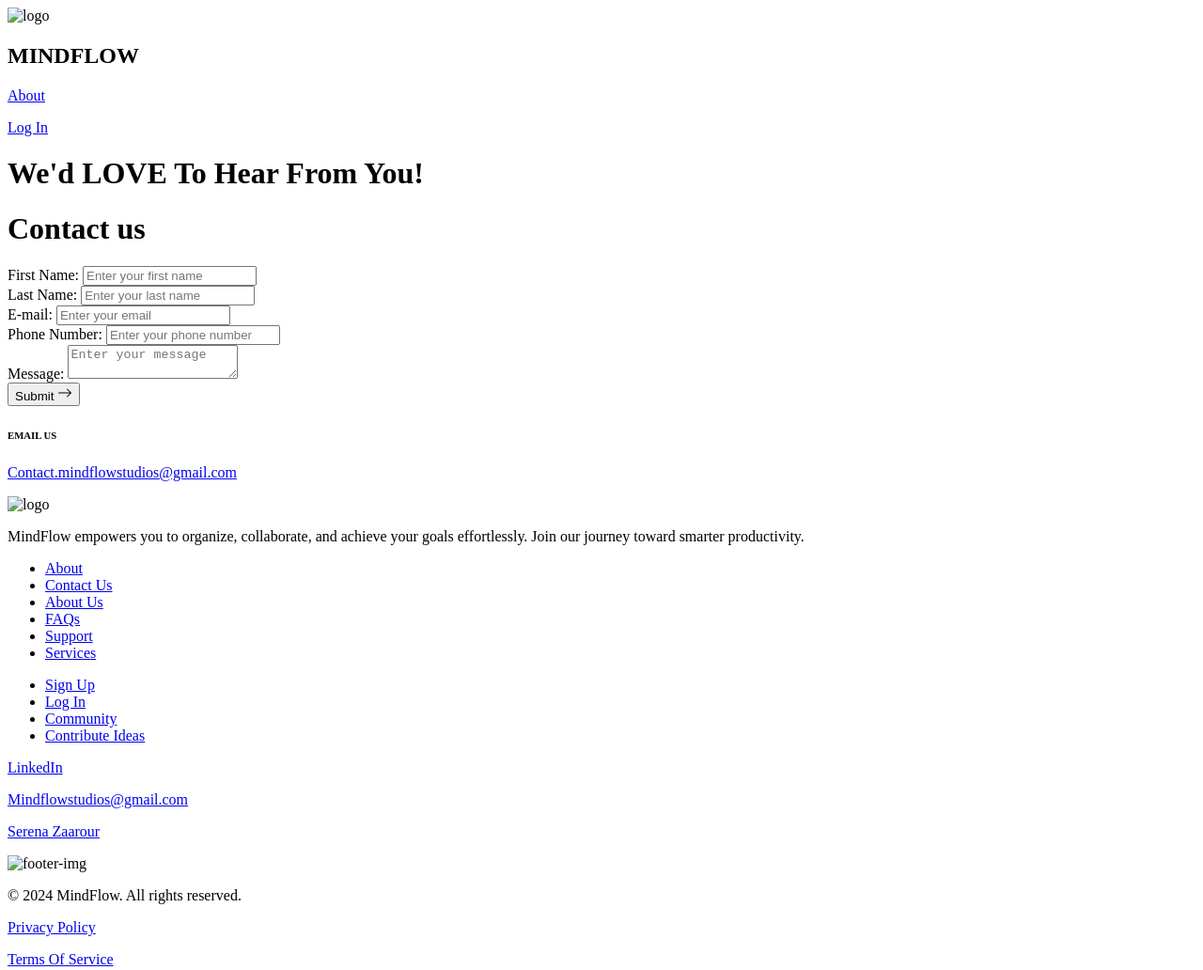
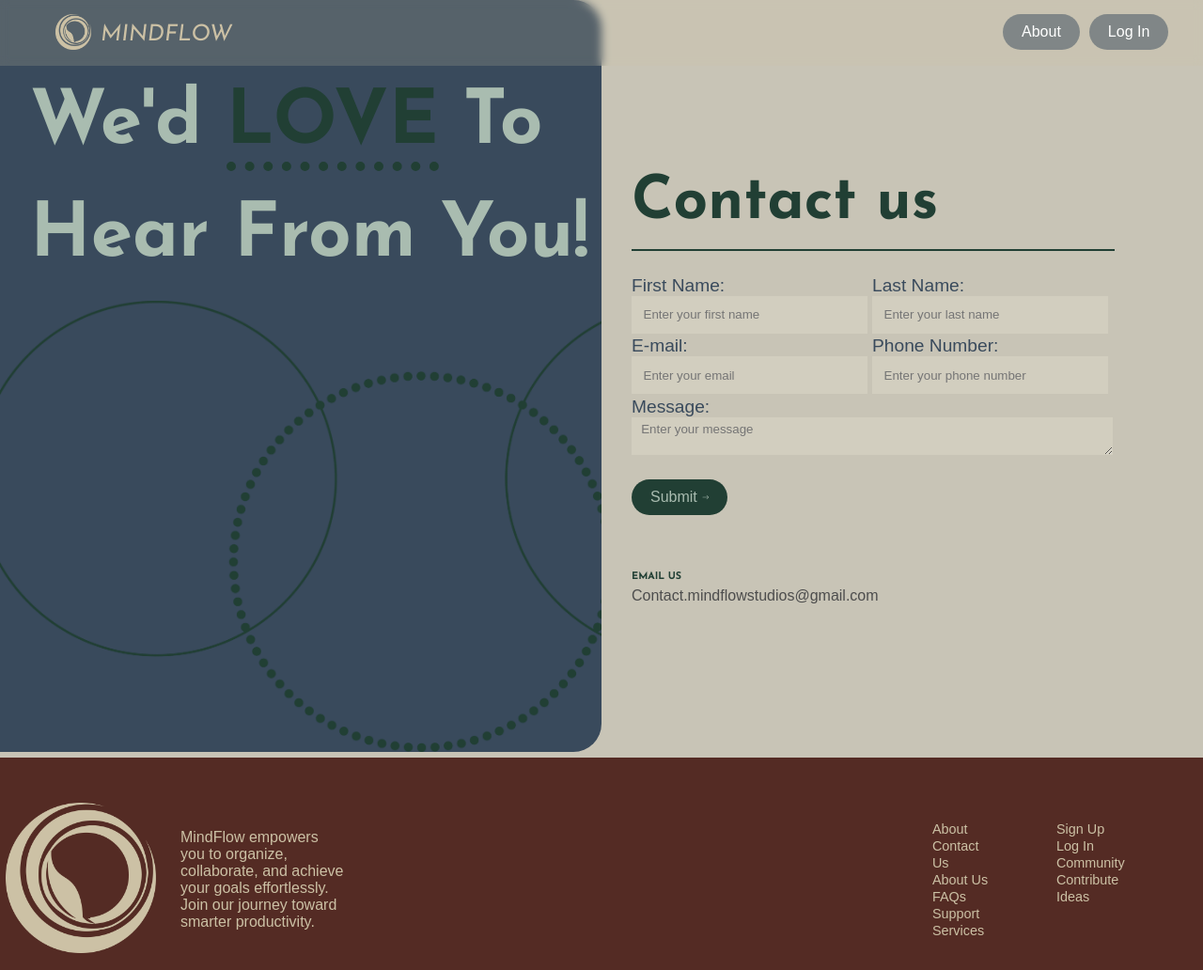
Before and after one commit to srnazr/MindFlow, a plain HTML site: page Contact Page.html in a window 1280 px wide. Shown: the top 1032 px of the page at 94% size. Drawn offline with Linux system fonts and the light colour scheme; the site is published under a folder, as on GitHub Pages, so addresses that start at the root find nothing; a web font is replaced by a local one.

Commit message:
contact page's turn

```diff
--- a/CSS Files/Contact Page.css
+++ b/CSS Files/Contact Page.css
@@ -63,7 +63,7 @@ body{
 .image{
     display:block;
     height: 60%;
-    background-image: url('/Image Assets/Contact Page/Big Circles.png');
+    background-image: url("../Image Assets/Contact Page/Big Circles.png");
     background-size: cover;
     background-repeat: none;
     background-position: fixed;
--- a/Contact Page.html
+++ b/Contact Page.html
@@ -3,9 +3,9 @@
 <head>
     <meta charset="UTF-8">
     <meta name="viewport" content="width=device-width, initial-scale=1.0">
-    <link rel="stylesheet" href="/CSS Files/Global CSS.css">
-    <link rel="stylesheet" href="/CSS Files/Nav - Footer CSS.css">
-    <link rel="stylesheet" href="/CSS Files/Contact Page.css">
+    <link rel="stylesheet" href="CSS Files/Global CSS.css">
+    <link rel="stylesheet" href="CSS Files/Nav - Footer CSS.css">
+    <link rel="stylesheet" href="CSS Files/Contact Page.css">
     <title>Contact Us</title>
 </head>
 <body>
@@ -13,12 +13,12 @@
         <nav>
             <div class="nav-style transparent"> <!--Modify transparent class on small displays-->
                 <div class="nav-items-left">
-                    <img src="/Image Assets/MindFlow Logos/MindFlow Logo - 2 - Beige.png" alt="logo" class="nav-logo">
+                    <img src="Image Assets/MindFlow Logos/MindFlow Logo - 2 - Beige.png" alt="logo" class="nav-logo">
                     <h2>MINDFLOW</h2>
                 </div>
                 <div class="nav-items-right">
-                    <a href="/HTML Files/Landing Page.html"><p class="button color-settings-2">About</p></a>
-                    <a href="/HTML Files/Signup-Login Pages.html"><p class="button color-settings-2">Log In</p></a>
+                    <a href="HTML Files/Landing Page.html"><p class="button color-settings-2">About</p></a>
+                    <a href="HTML Files/Signup-Login Pages.html"><p class="button color-settings-2">Log In</p></a>
                 </div>
             </div>
         </nav>
@@ -74,7 +74,7 @@
         <section class="footer-section1">
             <div class="logo-text">
                 <div class="logo-section">
-                    <img src="/Image Assets/MindFlow Logos/MindFlow Logo - 2 - Beige.png" alt="logo">
+                    <img src="Image Assets/MindFlow Logos/MindFlow Logo - 2 - Beige.png" alt="logo">
                 </div>
                 <div class="web-info1">
                     <p>MindFlow empowers you to organize, collaborate, and achieve your goals effortlessly. Join our journey toward smarter productivity.</p>
@@ -83,16 +83,16 @@
 
             <div class="footer-options1">
                 <ul class="list-1">
-                    <li><a href="/HTML Files/Landing Page.html">About</a></li>
-                    <li><a href="/HTML Files/Contact Page.html">Contact Us</a></li>
+                    <li><a href="Landing Page.html">About</a></li>
+                    <li><a href="Contact Page.html">Contact Us</a></li>
                     <li><a href="#">About Us</a></li>
                     <li><a href="#">FAQs</a></li>
                     <li><a href="#">Support</a></li>
                     <li><a href="#">Services</a></li>
                 </ul>
                 <ul class="list-2">
-                    <li><a href="/HTML Files/Signup Page.html">Sign Up</a></li>
-                    <li><a href="/HTML Files/Signup-Login Pages.html">Log In</a></li>
+                    <li><a href="Signup Page.html">Sign Up</a></li>
+                    <li><a href="Signup-Login Pages.html">Log In</a></li>
                     <li><a href="#">Community</a></li>
                     <li><a href="#">Contribute Ideas</a></li>
                 </ul>
@@ -107,7 +107,7 @@
 
         <section class="footer-section3">
             <div class="footer-img">
-                <img src="/Image Assets/Landing Page/Footer.png" alt="footer-img">
+                <img src="Image Assets/Landing Page/Footer.png" alt="footer-img">
             </div>
         </section>
 
```
